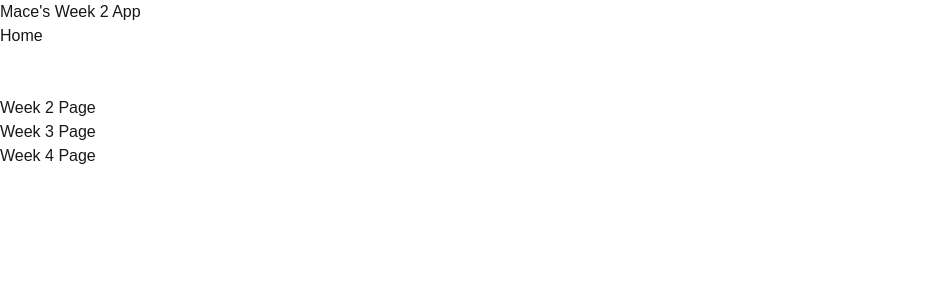
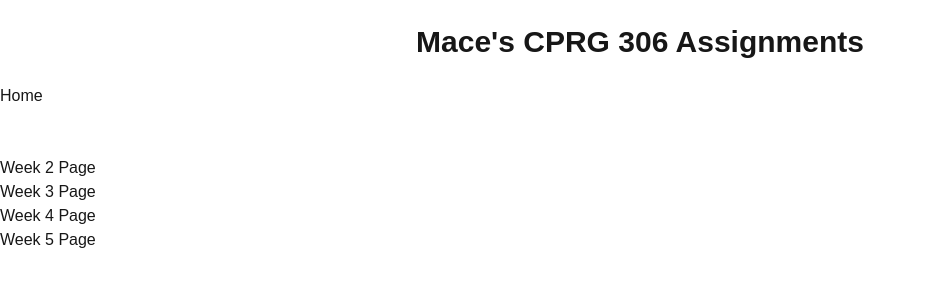
Before and after one commit to MaceSAIT/cprg306-assignments, a Next.js app: page / in a window 1280 px wide. Shown: the top 300 px of the page, without its empty margins (0-926 px from the left). Built offline with nearby package versions, Linux system fonts and the light colour scheme.

Commit message:
small changes to main page

```diff
--- a/app/page.js
+++ b/app/page.js
@@ -1,21 +1,43 @@
-
+//import { StyleSheet, Text, View } from 'react-native';
 import Link from 'next/link'
 
 export default function Home() {
     return (
       <main>
         <div>
-            <h1>Mace's Week 2 App</h1>
+            <h1 className="text-3xl font-bold m-6 text-center">Mace's CPRG 306 Assignments</h1>
             <h2>Home</h2>
             <br></br>
             <br></br>
-            <Link href={{pathname:'/week-2'}}>Week 2 Page</Link>
-            <br></br>
-            <Link href={{pathname:'/week-3'}}>Week 3 Page</Link>
-            <br></br>
-            <Link href={{pathname:'/week-4'}}>Week 4 Page</Link>
+
+            <ul>
+              <li>
+                <Link href={{pathname:'/week-2'}}>Week 2 Page</Link>
+              </li>
+              <li>
+              <Link href={{pathname:'/week-3'}}>Week 3 Page</Link>
+              </li>
+              <li>
+              <Link href={{pathname:'/week-4'}}>Week 4 Page</Link>
+              </li>
+              <li>
+              <Link href={{pathname:'/week-5'}}>Week 5 Page</Link>
+              </li>
+            </ul>
         </div>
 
       </main>
     );
   }
+
+/*{
+const styles = StyleSheet.create({
+    container: {
+      flex: 1,
+      flexDirection: 'column',
+      backgroundColor: '#F3F2F8',
+      //alignItems: 'center',
+      justifyContent: 'flex-start',
+    },
+});
+}*/
```
